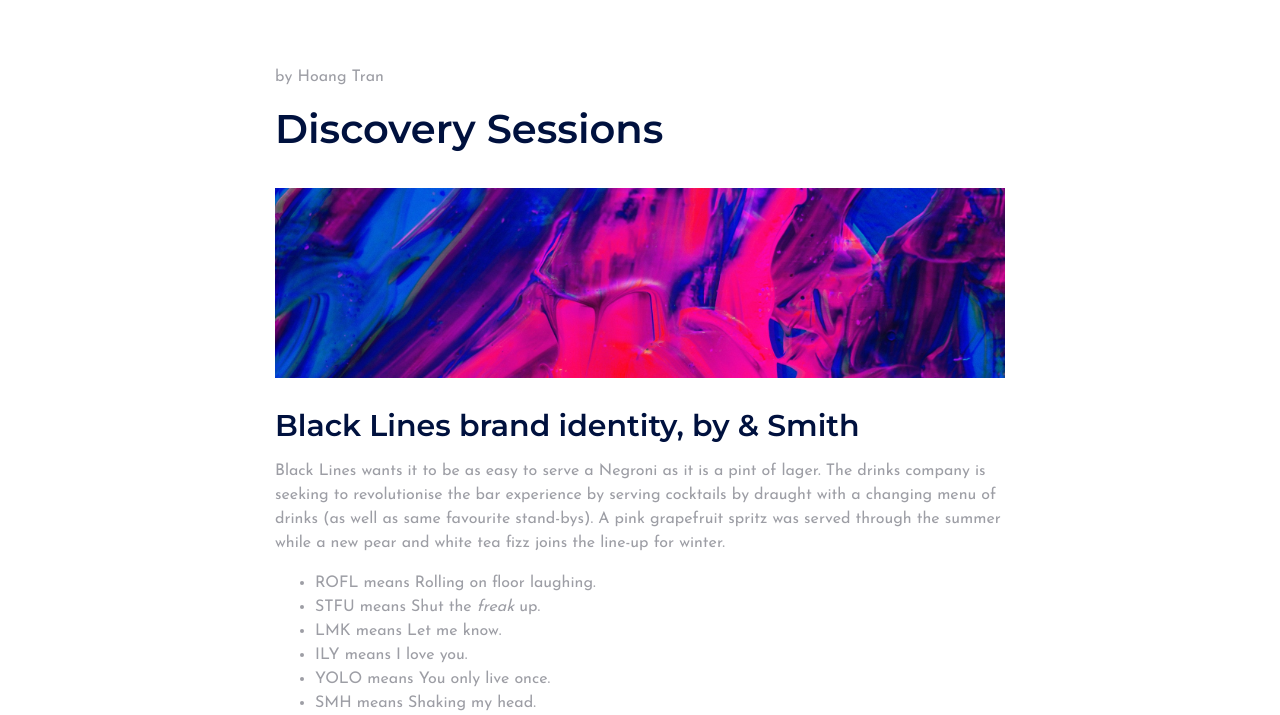
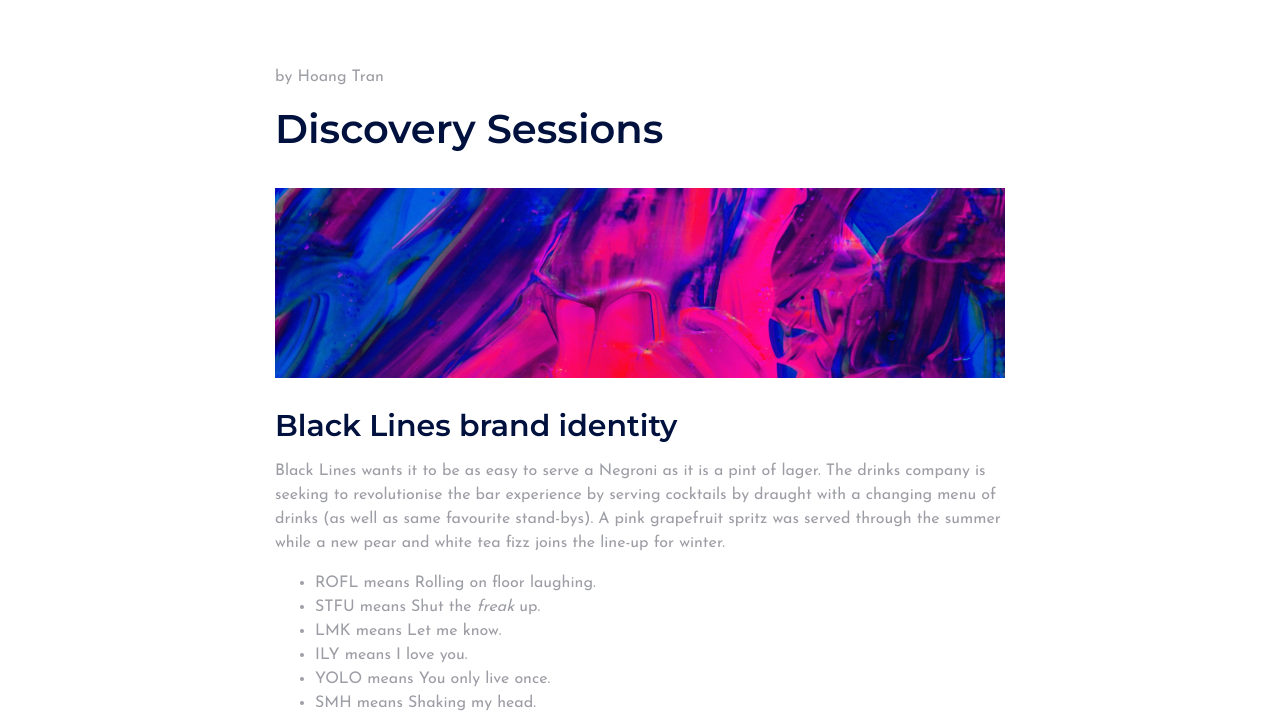
Before and after one commit to hoang-ttr/hoang-ttr.github.io, an Eleventy site: page src/blog/design-inspiration-the-best-projects-from-November.md in a window 1280 px wide. Shown: the part 85-800 px from the top of the page. Built offline with nearby package versions, Linux system fonts and the light colour scheme; Eleventy itself is replaced by a stand-in of ours; files that its build step writes are made by us from their sources.

Commit message:
adjust blog

```diff
--- a/src/blog/design-inspiration-the-best-projects-from-November.md
+++ b/src/blog/design-inspiration-the-best-projects-from-November.md
@@ -8,7 +8,7 @@ author: "Hoang Tran"
 featureImg: "/assets/images/blog/blog-details-image.jpg"
 ---
 
-### Black Lines brand identity, by & Smith
+### Black Lines brand identity
 
 Black Lines wants it to be as easy to serve a Negroni as it is a pint of lager. The drinks company is seeking to revolutionise the bar experience by serving cocktails by draught with a changing menu of drinks (as well as same favourite stand-bys). A pink grapefruit spritz was served through the summer while a new pear and white tea fizz joins the line-up for winter.
 
```
